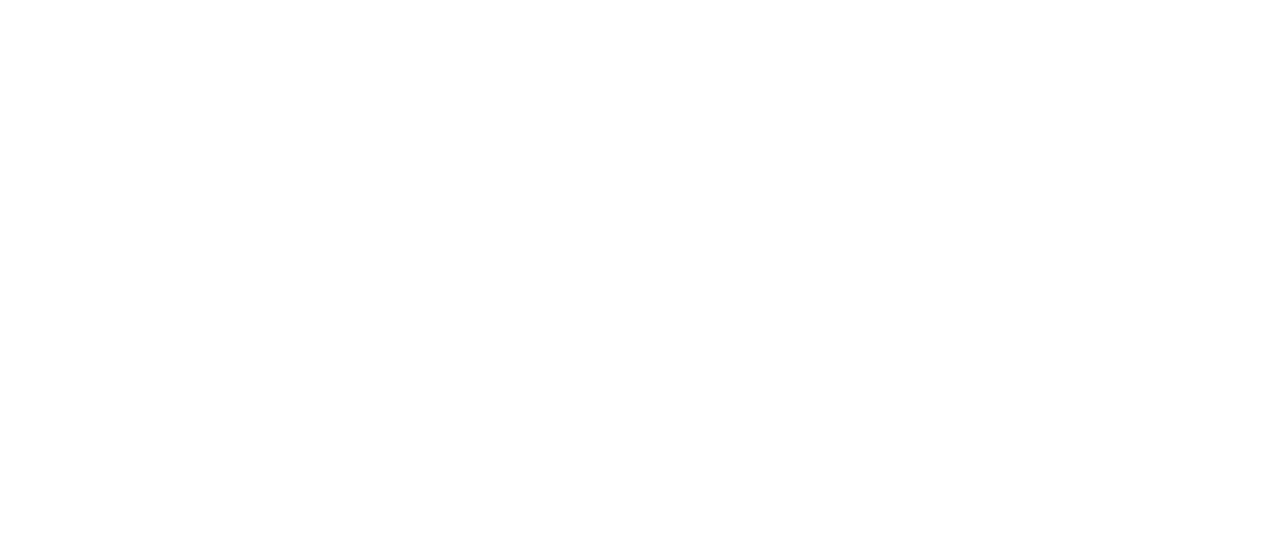
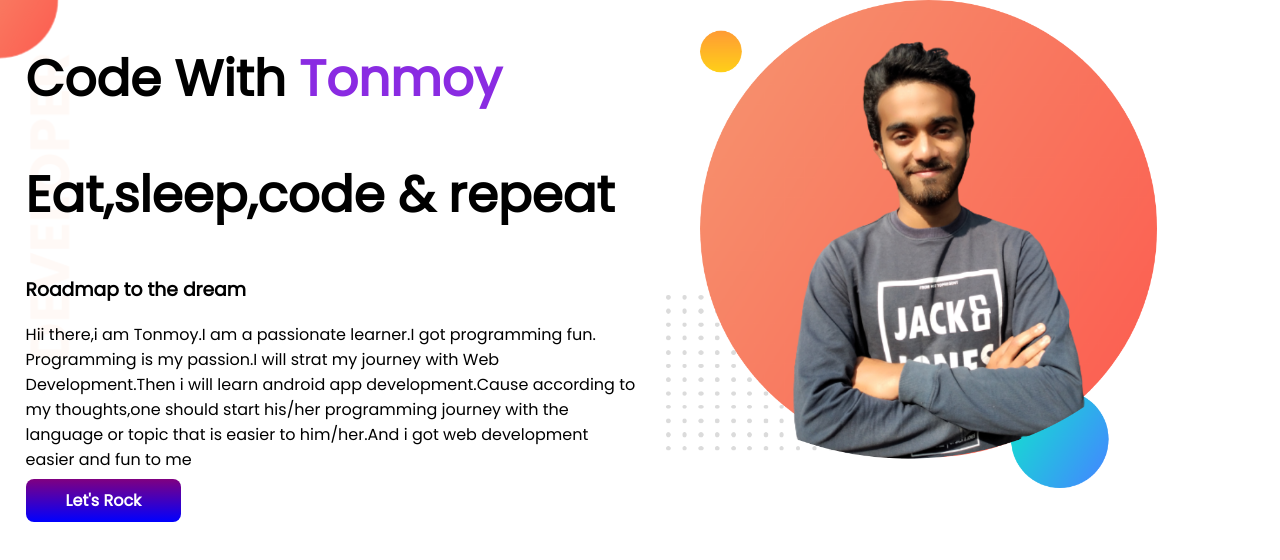
Before and after one commit to CodewithTonmoy/my-portfolio, a plain HTML site: page index.html in a window 1280 px wide. Drawn offline with Linux system fonts and the light colour scheme.

Commit message:
first section done

```diff
--- a/index.html
+++ b/index.html
@@ -1,13 +1,40 @@
 <!DOCTYPE html>
 <html lang="en">
+
 <head>
     <meta charset="UTF-8">
     <meta http-equiv="X-UA-Compatible" content="IE=edge">
     <meta name="viewport" content="width=device-width, initial-scale=1.0">
     <title>my-portfolio</title>
+    <link rel="preconnect" href="https://fonts.googleapis.com">
+    <link rel="preconnect" href="https://fonts.gstatic.com" crossorigin>
+    <link href="https://fonts.googleapis.com/css2?family=Poppins&display=swap" rel="stylesheet">
     <link rel="stylesheet" href="style.css">
 </head>
+
 <body>
+    <section class="add-banner">
+        <div class="half-width">
+            <h1>Code With <span class="vio-color">Tonmoy</span></h1>
+            <h1>Eat,sleep,code & repeat</h1>
+            <h3>Roadmap to the dream</h3>
+            <p>Hii there,i am Tonmoy.I am a passionate learner.I got programming fun. Programming is my passion.I will
+                strat
+                my journey with Web Development.Then i will learn android app development.Cause according to my
+                thoughts,one
+                should start his/her programming journey with the language or topic that is easier to him/her.And i got
+                web
+                development easier and fun to me</p>
+            <a class="link-button" target="_blank"
+                href="https://www.linkedin.com/in/tonmoy-bonik-2420b5218?lipi=urn%3Ali%3Apage%3Ad_flagship3_profile_view_base_contact_details%3BZr%2BKUgBKQUC4ecd7X6AI3g%3D%3D">Let's
+                Rock</a>
+        </div>
+        <div class="half-width">
+            <img src="images/my-bg.png">
+        </div>
+
+    </section>
 
 </body>
+
 </html>
--- a/style.css
+++ b/style.css
@@ -0,0 +1,40 @@
+body {
+    font-family: 'Poppins', sans-serif;
+    margin: 0;
+
+}
+
+h1 {
+    font-size: 50px;
+}
+
+.vio-color {
+    color: blueviolet;
+}
+
+section {
+    display: flex;
+}
+
+.half-width {
+    width: 50%;
+    padding-left: 2%;
+}
+
+.half-width img {
+    width: 80%;
+}
+
+.link-button {
+    text-decoration: none;
+    background-image: linear-gradient(purple, blue);
+    color: white;
+    font-weight: 700;
+    padding: 10px 40px;
+    border-radius: 8px;
+}
+
+.add-banner {
+    background-image: url(images/top-banner.png);
+    background-repeat: no-repeat;
+}
```
Also changed, not shown: images/dream-bg.png (added), images/exp-bg.png (added), images/jhankar.png (added), images/jhankar2.png (added), images/my-bg.png (added), images/my-bg2.png (added), images/top-banner.png (added), 7 other files.
